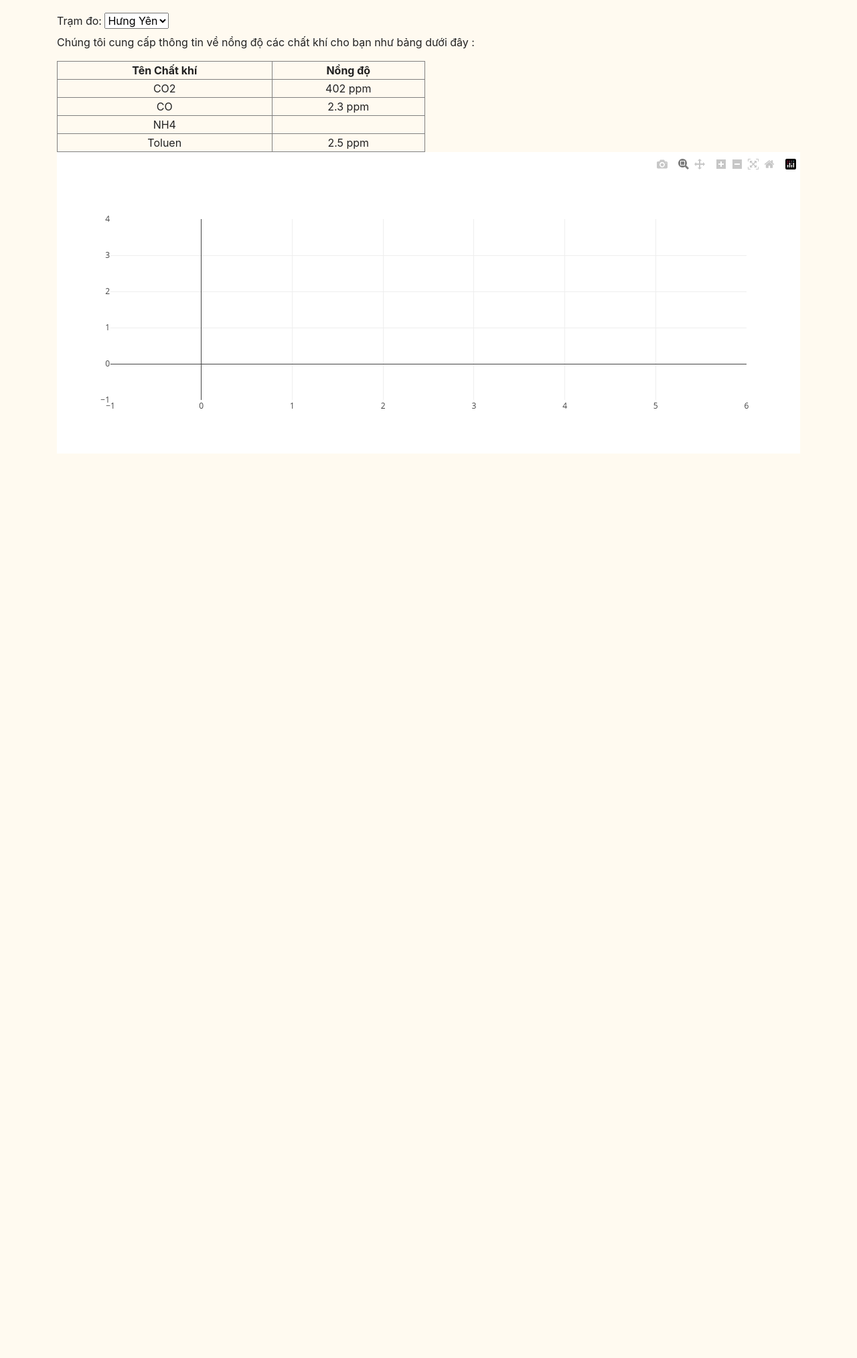
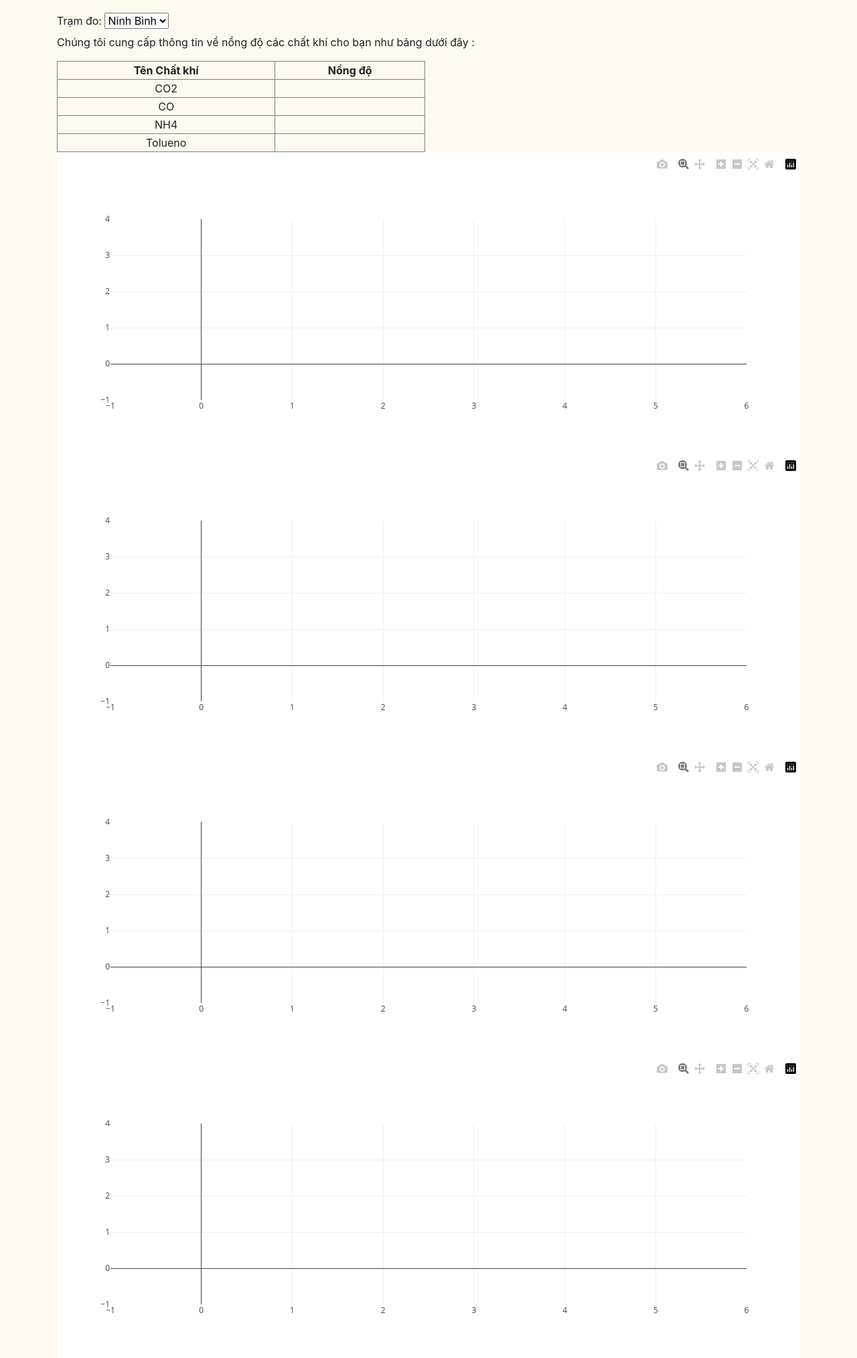
Before and after one commit to longnh299/Air-analysis-monitoring, a Node server app: template air monitor app/views/dashboard.ejs in a window 1280 px wide. Shown: the part 77-2104 px from the top of the page at 67% size. Before the commit the page ends 754 px from the top, so only its background shows below. Run offline with Node 20, Linux system fonts and the light colour scheme; the template is opened without the code that fills it, so the values that code supplies are empty; some libraries are stand-ins or nearby versions; some web fonts are replaced.

Commit message:
update dashboard.ejs

```diff
--- a/air monitor app/views/dashboard.ejs
+++ b/air monitor app/views/dashboard.ejs
@@ -30,8 +30,8 @@
         <p class="lead mb-3">Xin chào <%= %> , bạn hãy chọn trạm đo</p>
         <label>Trạm đo:</label>
         <select>
-        <option value="hungyen">Hưng Yên</option>
-        <option value="ninhbinh">Ninh Bình</option>
+        <option value="hungyen">Ninh Bình</option>
+        <option value="ninhbinh">Hưng Yên</option>
         </select>
         <p>Chúng tôi cung cấp thông tin về nồng độ các chất khí cho bạn như bảng dưới đây :</p>
         <table border="1" width="550">
@@ -41,19 +41,19 @@
             </tr>
             <tr>
                 <td align="center">CO2</td>
-                <td align="center">402 ppm</td>
+                <td align="center"><span id="co2"></span></td>
             </tr>
             <tr>
                 <td align="center">CO</td>
-                <td align="center">2.3 ppm</td>
+                <td align="center"><span id="co"></span></td>
             </tr>
             <tr>
                 <td align="center">NH4</td>
-                <td align="center" ><span id="nh4"></span> </td>
+                <td align="center"><span id="nh4"></span></td>
             </tr>
             <tr>
-                <td align="center">Toluen</td>
-                <td align="center">2.5 ppm</td>
+                <td align="center">Tolueno</td>
+                <td align="center"><span id="tolueno"></span></td>
             </tr>
         </table>
     </div>
@@ -70,13 +70,13 @@
             setInterval(function(){
                 var socket = io("http://localhost:3000");
                 var cnt = 0;
-                socket.on('Server-sent-data', function(data){
+                socket.on('Server-sent-dataNH4', function(dataNH4){
                 // return data;
-                console.log(data)
+                console.log(dataNH4)
 
-                Plotly.extendTraces('chart',{ y:[[data.items[11]]]}, [0]);
+                Plotly.extendTraces('chart',{ y:[[dataNH4.items[11]]]}, [0]);
                 $(document).ready(function(){
-                    $("#nh4").text(data.items[11]);
+                    $("#nh4").text(dataNH4.items[11]);
                     });
 
                 cnt++;
@@ -92,5 +92,107 @@
             },2000);
         </script>
     </div>
+    <div id='chart1'>
+        <script>
+            Plotly.newPlot('chart1',[{
+                    y:[],
+                    type:'line',
+                    line: {
+                    color: 'rgb(128, 0, 128)',
+                }
+            }]);
+            setInterval(function(){
+                var socket = io("http://localhost:3000");
+                var cnt1 = 0;
+                socket.on('Server-sent-dataCO', function(dataCO){
+                // return data;
+                console.log(dataCO)
+
+                Plotly.extendTraces('chart1',{ y:[[dataCO.items[11]]]}, [0]);
+                $(document).ready(function(){
+                    $("#co").text(dataCO.items[11]);
+                    });
+
+                cnt1++;
+                if(cnt1 > 50) {
+                    Plotly.relayout('chart1',{
+                        xaxis: {
+                            range: [cnt1-50,cnt1]
+                        }
+                    }
+                    );
+                };
+            })
+            },2000);
+        </script>
+    </div>
+    <div id='chart2'>
+        <script>
+            Plotly.newPlot('chart2',[{
+                    y:[],
+                    type:'line',
+                    line: {
+                    color: 'rgb(128, 0, 128)',
+                }
+            }]);
+            setInterval(function(){
+                var socket = io("http://localhost:3000");
+                var cnt2 = 0;
+                socket.on('Server-sent-dataCO2', function(dataCO2){
+                // return data;
+                console.log(dataCO2)
+
+                Plotly.extendTraces('chart2',{ y:[[dataCO2.items[11]]]}, [0]);
+                $(document).ready(function(){
+                    $("#co2").text(dataCO2.items[11]);
+                    });
+
+                cnt2++;
+                if(cnt2 > 50) {
+                    Plotly.relayout('chart2',{
+                        xaxis: {
+                            range: [cnt2-50,cnt2]
+                        }
+                    }
+                    );
+                };
+            })
+            },2000);
+        </script>
+    </div>
+    <div id="chart3">
+        <script>
+            Plotly.newPlot('chart3',[{
+                    y:[],
+                    type:'line',
+                    line: {
+                    color: 'rgb(128, 0, 128)',
+                }
+            }]);
+            setInterval(function(){
+                var socket = io("http://localhost:3000");
+                var cnt3 = 0;
+                socket.on('Server-sent-dataTolueno', function(dataTolueno){
+                // return data;
+                console.log(dataTolueno)
+
+                Plotly.extendTraces('chart',{ y:[[dataTolueno.items[11]]]}, [0]);
+                $(document).ready(function(){
+                    $("#tolueno").text(dataTolueno.items[11]);
+                    });
+
+                cnt3++;
+                if(cnt3 > 50) {
+                    Plotly.relayout('chart3',{
+                        xaxis: {
+                            range: [cnt3-50,cnt3]
+                        }
+                    }
+                    );
+                };
+            })
+            },2000);
+        </script>
+    </div>
 </body>
 </html>
```
